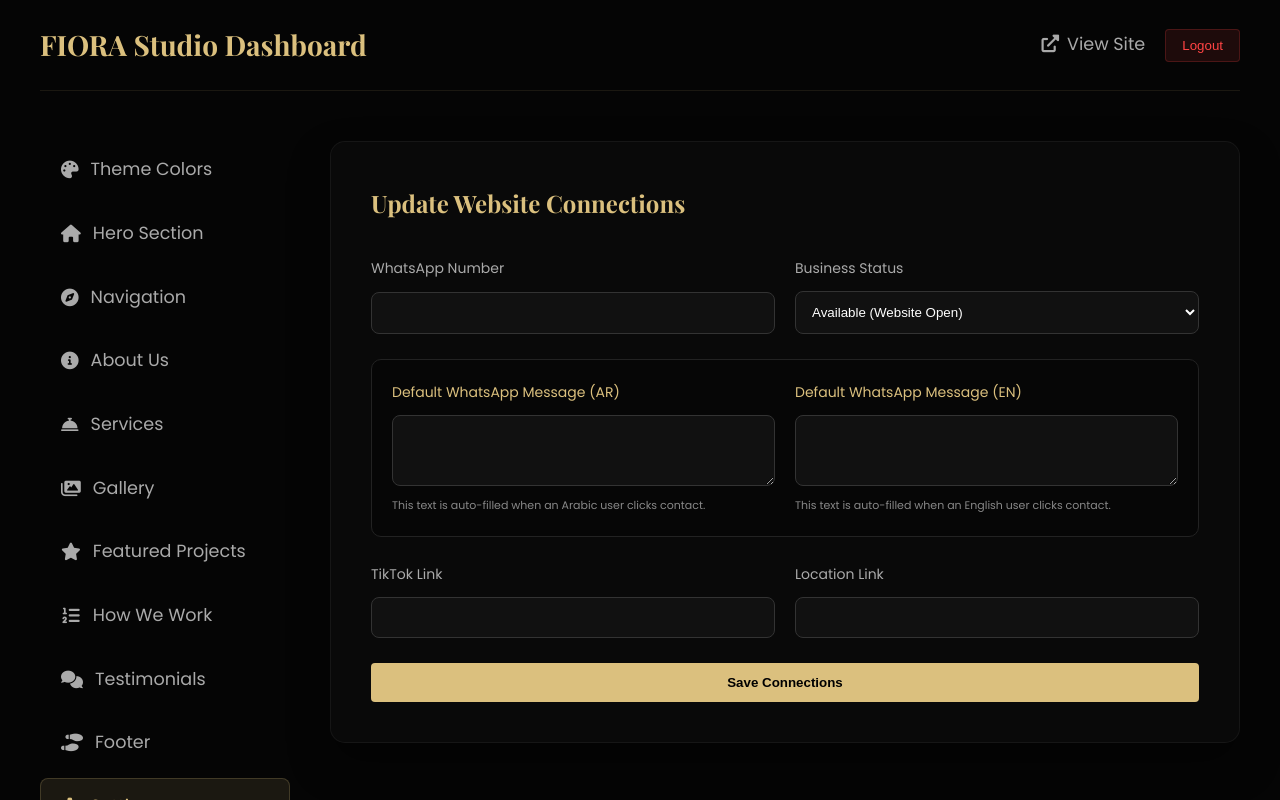
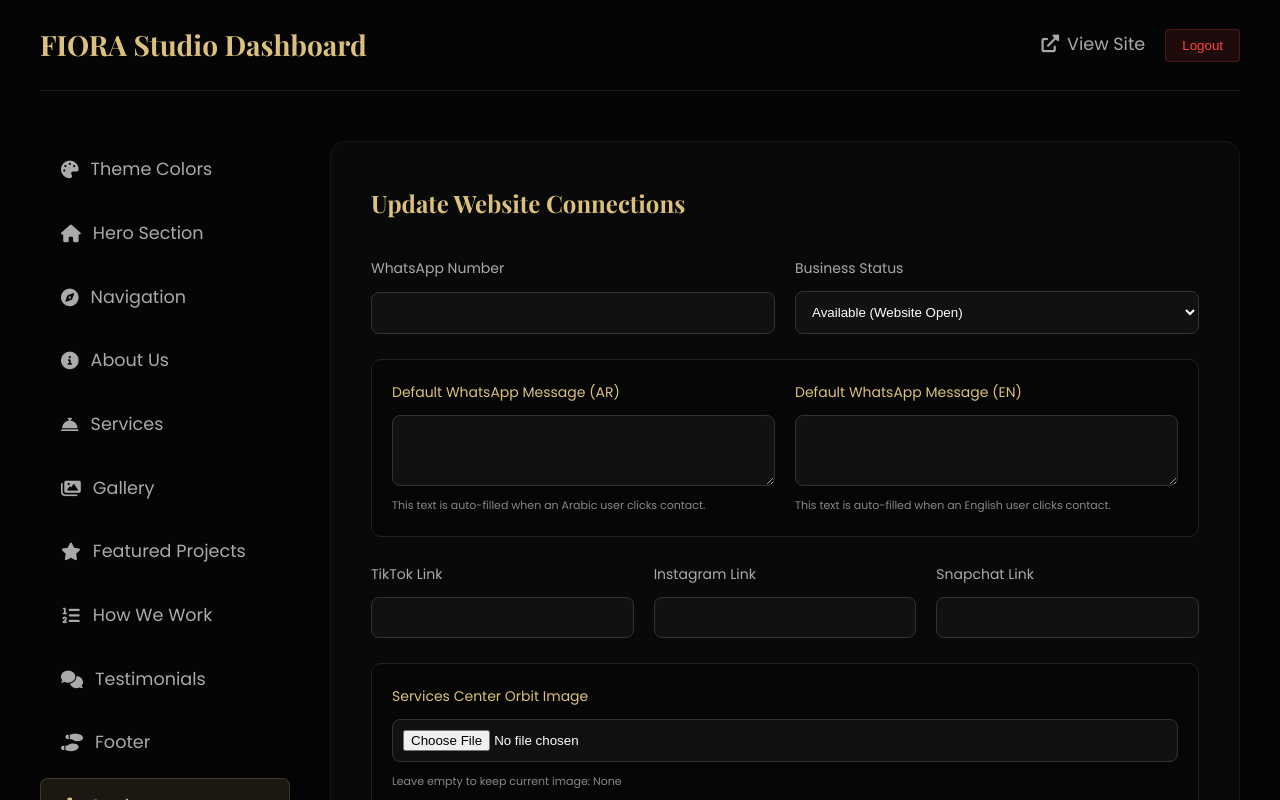
Before and after one commit to N97-M/-FIORA, a Next.js app: page /admin/settings in a window 1280 px wide. Shown: the top 800 px of the page. Built offline with nearby package versions, Linux system fonts and the light colour scheme; no server answers; the database is empty.

Commit message:
Replace main content with fix/revert-settings content

```diff
--- a/src/app/api/settings/route.ts
+++ b/src/app/api/settings/route.ts
@@ -7,13 +7,43 @@ export async function POST(request: NextRequest) {
     const formData = await request.formData()
     const settings = await prisma.settings.findFirst()
 
+    // Handle Image Upload
+    const file = formData.get('services_center_image') as File | null
+    let finalImageUrl = settings?.services_center_image || null
+
+    if (file && file.size > 0) {
+      const buffer = Buffer.from(await file.arrayBuffer())
+      const filename = `${Date.now()}-services-${file.name.replace(/[^a-zA-Z0-9.-]/g, '_')}`
+
+      const { supabaseAdmin } = await import('@/lib/supabase')
+      const { error } = await supabaseAdmin.storage
+        .from('uploads')
+        .upload(`public/${filename}`, buffer, {
+          contentType: file.type,
+          upsert: false
+        })
+
+      if (error) {
+        console.error('Supabase upload error:', error)
+        return NextResponse.json({ error: 'Failed to upload image: ' + error.message }, { status: 500 })
+      }
+
+      const { data: publicUrlData } = supabaseAdmin.storage
+        .from('uploads')
+        .getPublicUrl(`public/${filename}`)
+
+      finalImageUrl = publicUrlData.publicUrl
+    }
+
     const data = {
       whatsapp_number: formData.get('whatsapp_number') as string || '',
       whatsapp_msg_ar: formData.get('whatsapp_msg_ar') as string || '',
       whatsapp_msg_en: formData.get('whatsapp_msg_en') as string || '',
       tiktok_url: formData.get('tiktok_url') as string || '',
-      location_url: formData.get('location_url') as string || '',
+      instagram_url: formData.get('instagram_url') as string || '',
+      snapchat_url: formData.get('snapchat_url') as string || '',
       status: formData.get('status') as string || 'AVAILABLE',
+      services_center_image: finalImageUrl,
     }
 
     const updated = await prisma.settings.upsert({
--- a/src/components/SettingsForm.tsx
+++ b/src/components/SettingsForm.tsx
@@ -92,15 +92,26 @@ export default function SettingsForm({ initialSettings }: { initialSettings: any
             </div>
         </div>
 
-        <div style={{ display: 'grid', gridTemplateColumns: '1fr 1fr', gap: '20px' }}>
+        <div style={{ display: 'grid', gridTemplateColumns: '1fr 1fr 1fr', gap: '20px' }}>
             <div style={{ display: 'grid', gap: '10px' }}>
                 <label style={{ color: '#aaa', fontSize: '14px' }}>TikTok Link</label>
                 <input name="tiktok_url" defaultValue={initialSettings?.tiktok_url} style={{ padding: '12px', background: '#111', border: '1px solid #333', color: '#fff', borderRadius: '8px', width: '100%', boxSizing: 'border-box' }} />
             </div>
             <div style={{ display: 'grid', gap: '10px' }}>
-                <label style={{ color: '#aaa', fontSize: '14px' }}>Location Link</label>
-                <input name="location_url" defaultValue={initialSettings?.location_url} style={{ padding: '12px', background: '#111', border: '1px solid #333', color: '#fff', borderRadius: '8px', width: '100%', boxSizing: 'border-box' }} />
+                <label style={{ color: '#aaa', fontSize: '14px' }}>Instagram Link</label>
+                <input name="instagram_url" defaultValue={initialSettings?.instagram_url} style={{ padding: '12px', background: '#111', border: '1px solid #333', color: '#fff', borderRadius: '8px', width: '100%', boxSizing: 'border-box' }} />
             </div>
+            <div style={{ display: 'grid', gap: '10px' }}>
+                <label style={{ color: '#aaa', fontSize: '14px' }}>Snapchat Link</label>
+                <input name="snapchat_url" defaultValue={initialSettings?.snapchat_url} style={{ padding: '12px', background: '#111', border: '1px solid #333', color: '#fff', borderRadius: '8px', width: '100%', boxSizing: 'border-box' }} />
+            </div>
+        </div>
+
+        {/* Services Center Image Upload */}
+        <div style={{ display: 'grid', gap: '10px', background: 'rgba(0,0,0,0.3)', padding: '20px', borderRadius: '10px', border: '1px solid #222' }}>
+            <label style={{ color: '#DBC07E', fontSize: '14px' }}>Services Center Orbit Image</label>
+            <input type="file" name="services_center_image" accept="image/*" style={{ padding: '10px', background: '#111', border: '1px solid #333', color: '#fff', borderRadius: '8px' }} />
+            <small style={{ color: '#888', fontSize: '11px' }}>Leave empty to keep current image: {initialSettings?.services_center_image || 'None'}</small>
         </div>
 
         <button
```
Also changed, not shown: src/app/api/upload/route.ts (+8 -0 lines), src/app/page.tsx (+5 -12 lines), src/app/admin/services/page.tsx (line endings or trailing spaces), src/app/admin/theme/ThemeForm.tsx (line endings or trailing spaces), src/app/api/theme/route.ts (line endings or trailing spaces), 2 other files (tests, documents, lock files or other folders).
